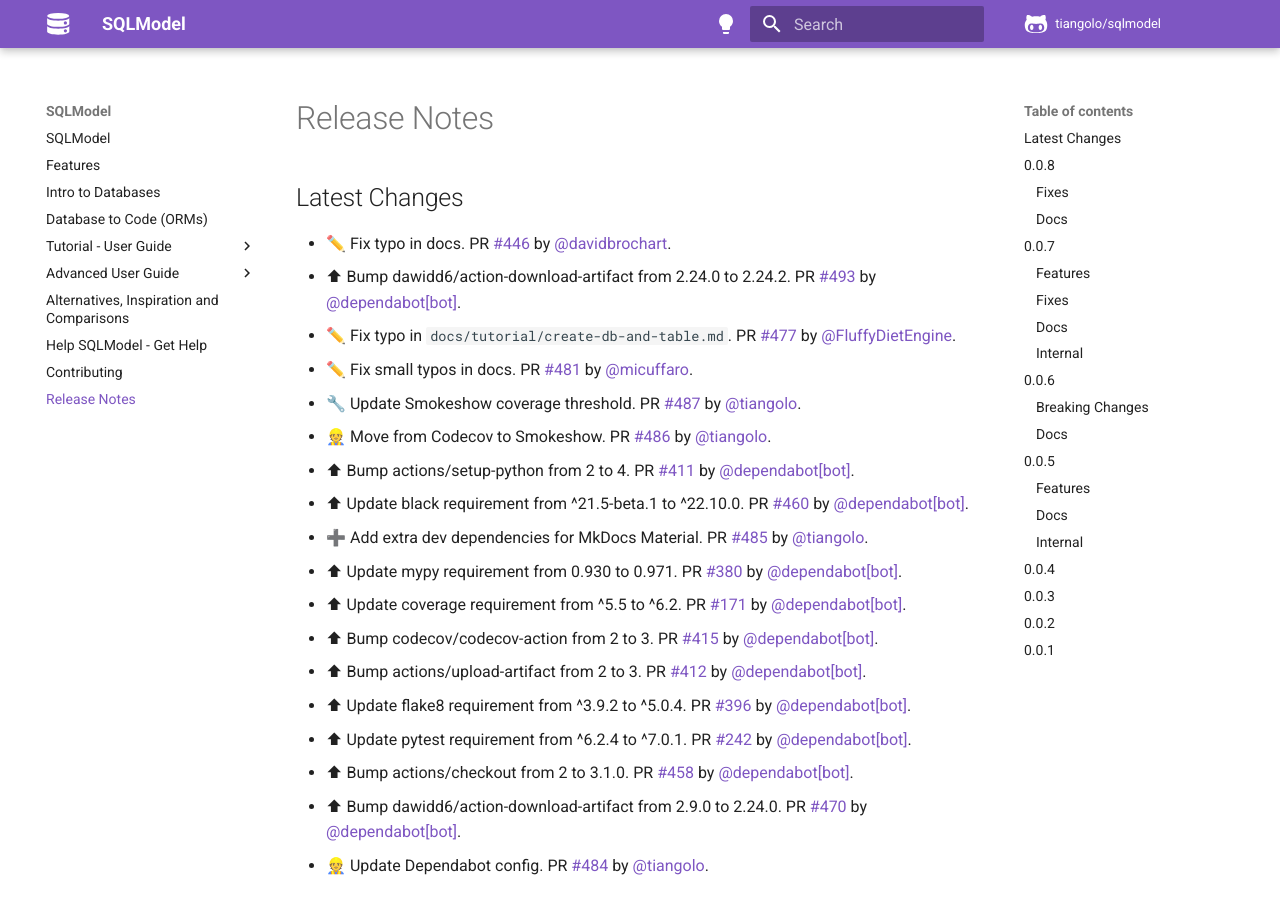
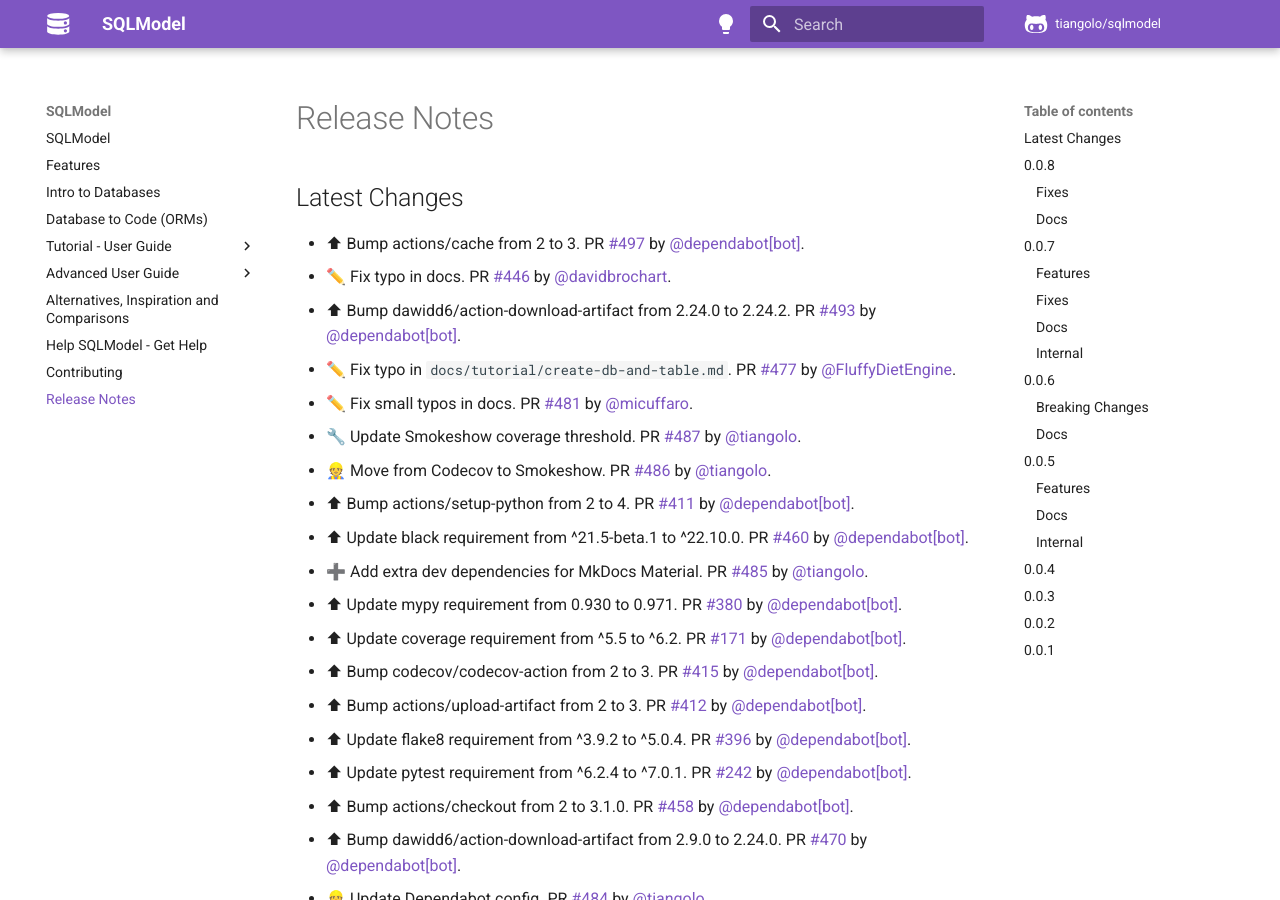
Before and after one commit to sztrakabalint/fastapi-sqlmodel, an MkDocs documentation site: the page built from docs/release-notes.md, in a window 1280 px wide and 900 px high. Built offline with MkDocs 1.6.1 and Material for MkDocs 9.7.7, drawn with Linux system fonts in a browser that asks for light colours; comment, search, counter and statistics services are not loaded.

Commit message:
📝 Update release notes

```diff
--- a/docs/release-notes.md
+++ b/docs/release-notes.md
@@ -2,6 +2,7 @@
 
 ## Latest Changes
 
+* ⬆ Bump actions/cache from 2 to 3. PR [#497](https://github.com/tiangolo/sqlmodel/pull/497) by [@dependabot[bot]](https://github.com/apps/dependabot).
 * ✏️ Fix typo in docs. PR [#446](https://github.com/tiangolo/sqlmodel/pull/446) by [@davidbrochart](https://github.com/davidbrochart).
 * ⬆ Bump dawidd6/action-download-artifact from 2.24.0 to 2.24.2. PR [#493](https://github.com/tiangolo/sqlmodel/pull/493) by [@dependabot[bot]](https://github.com/apps/dependabot).
 * ✏️ Fix typo in `docs/tutorial/create-db-and-table.md`. PR [#477](https://github.com/tiangolo/sqlmodel/pull/477) by [@FluffyDietEngine](https://github.com/FluffyDietEngine).
```
